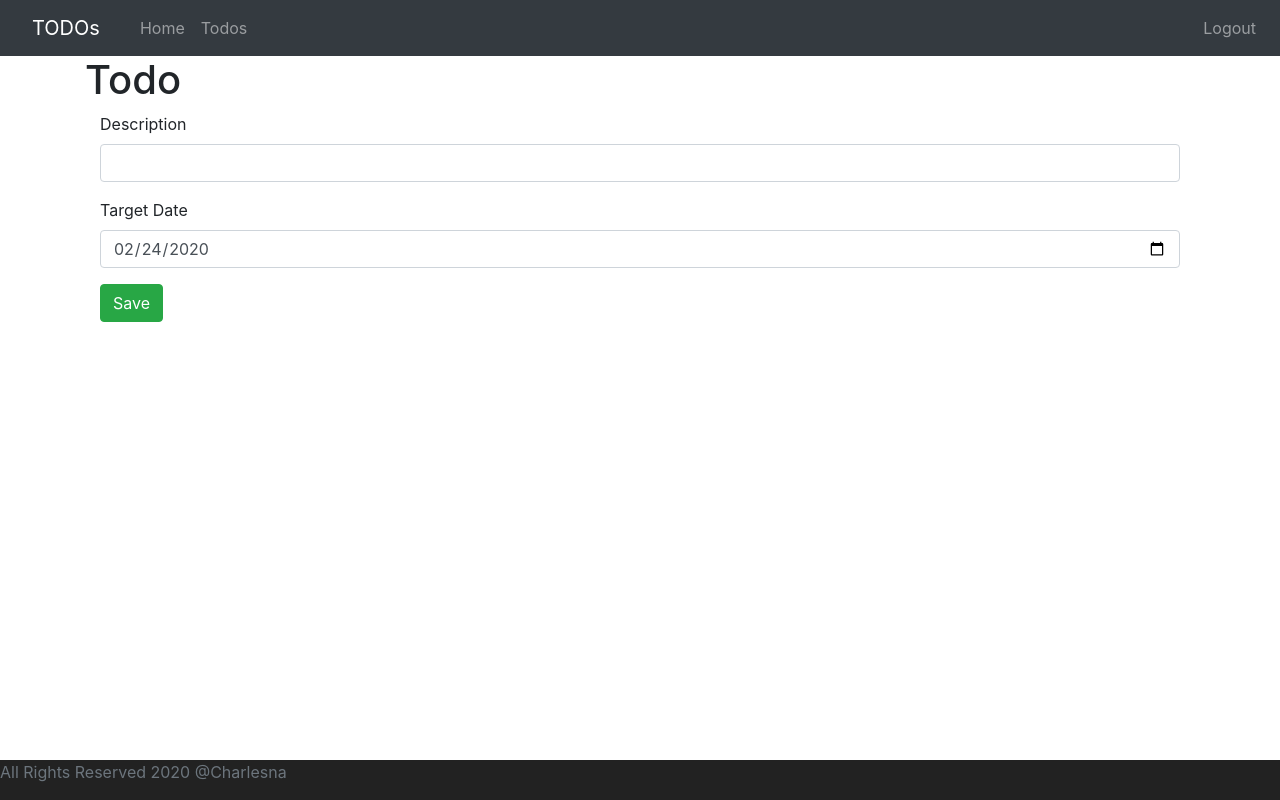
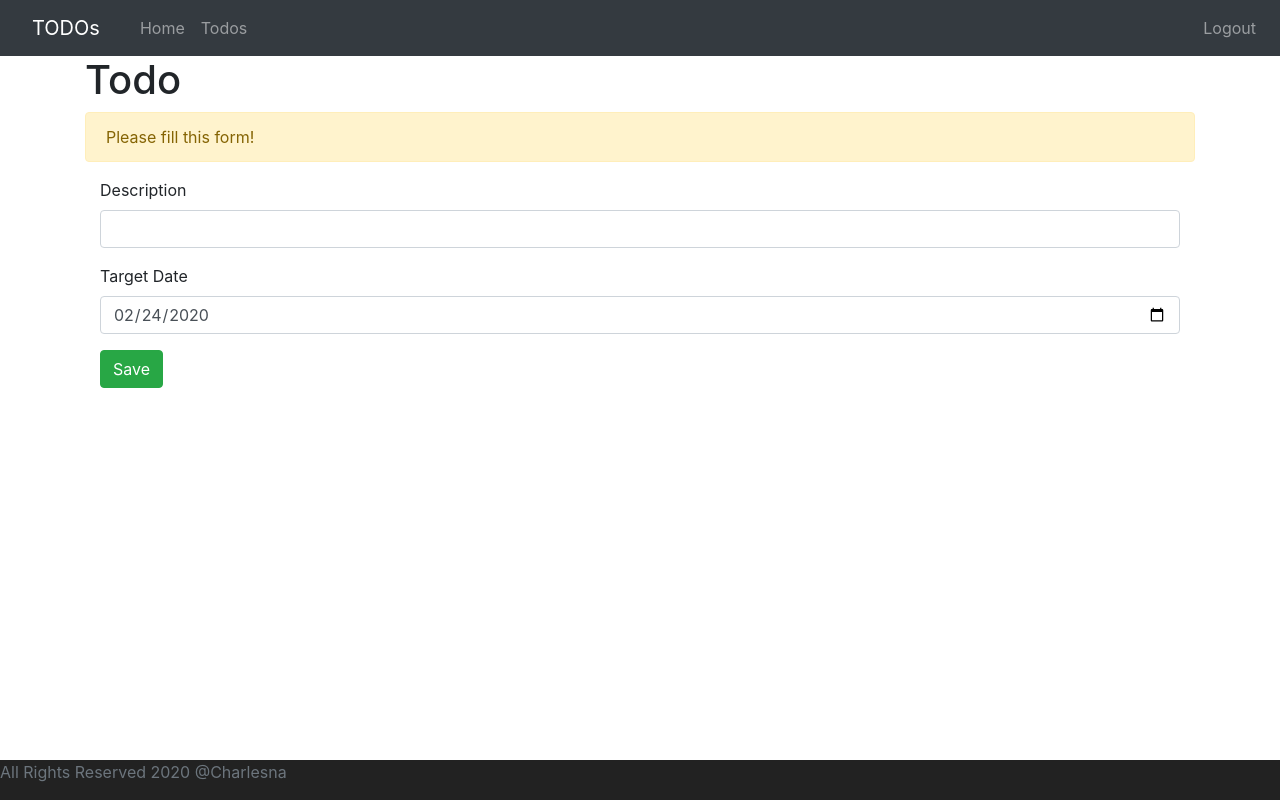
Before and after one commit to KetaoChen/MyPlan, an Angular app in the folder frontend/todo/: page /todos/1 in a window 1280 px wide. Built offline with nearby package versions, Linux system fonts and the light colour scheme; no server answers; sample sign-in values are in the browser's storage.

Commit message:
validate form

```diff
--- a/frontend/todo/src/app/todo/todo.component.html
+++ b/frontend/todo/src/app/todo/todo.component.html
@@ -1,6 +1,11 @@
 <h1>Todo</h1>
 
+<div class="alert alert-warning" *ngIf="todoForm.invalid">
+  {{ message }}
+</div>
+
 <div class="container">
+  <form (ngSubmit)="!todoForm.invalid && saveTodo()" #todoForm="ngForm">
     <fieldset class="form-group">
       <label>Description</label>
       <input
@@ -9,6 +14,7 @@
         class="form-control"
         name="description"
         required="required"
+        minlength="4"
       />
     </fieldset>
 
@@ -24,5 +30,8 @@
       />
     </fieldset>
 
-  <button class="btn btn-success" (click)="saveTodo()">Save</button>
+    <button tpye="submit" class="btn btn-success">
+      Save
+    </button>
+  </form>
 </div>
--- a/frontend/todo/src/app/todo/todo.component.ts
+++ b/frontend/todo/src/app/todo/todo.component.ts
@@ -11,7 +11,7 @@ import { ActivatedRoute, Router } from "@angular/router";
 export class TodoComponent implements OnInit {
   id: number;
   todo: Todo;
-
+  message = "Please fill this form!";
   constructor(
     private todoService: TodoDataService,
     private route: ActivatedRoute,
```
Lines whose indentation alone changed are shown as unchanged.
